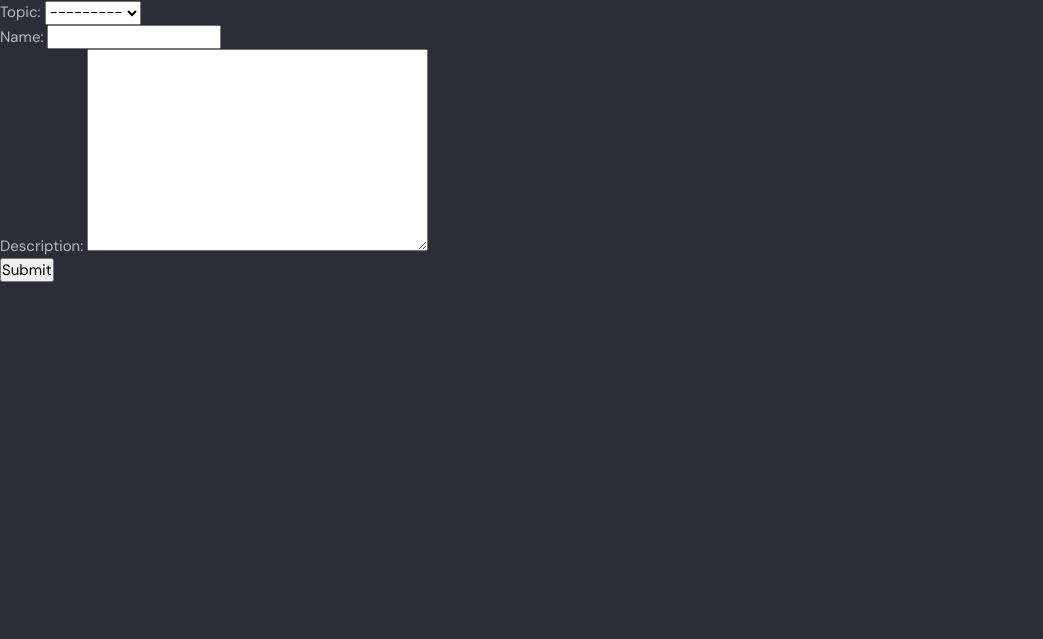
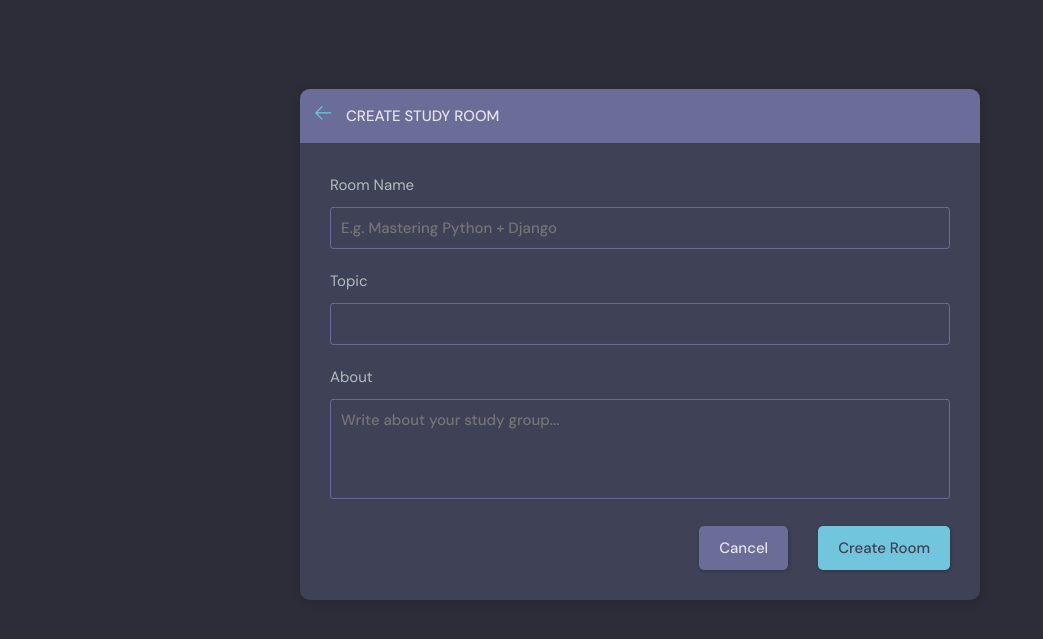
Before and after one commit to KennethDamCS/study-buddy, a Django app: page /create-room/ in a window 1280 px wide. Shown: the part 76-715 px from the top of the page, without its empty margins (0-1043 px from the left). Run offline with Django 5.2, Linux system fonts and the light colour scheme; a user stored in the database is signed in; data comes from the database, SQL or seed files in the repository.

Commit message:
Room creation and room edit form styling

```diff
--- a/studybuddy/base/templates/base/home.html
+++ b/studybuddy/base/templates/base/home.html
@@ -36,7 +36,7 @@
           <h2>Study Room</h2>
           <p>{{room_count}} Rooms available</p>
         </div>
-        <a class="btn btn--main" href="create-room.html">
+        <a class="btn btn--main" href="{% url 'create-room' %}">
           <svg
             version="1.1"
             xmlns="http://www.w3.org/2000/svg"
--- a/studybuddy/base/templates/base/room_form.html
+++ b/studybuddy/base/templates/base/room_form.html
@@ -1,13 +1,56 @@
 {% extends 'main.html' %}
 
 {% block content %}
+  <main class="create-room layout">
+    <div class="container">
+      <div class="layout__box">
+        <div class="layout__boxHeader">
+          <div class="layout__boxTitle">
+            <a href="index.html">
+              <svg version="1.1" xmlns="http://www.w3.org/2000/svg" width="32" height="32" viewBox="0 0 32 32">
+                <title>arrow-left</title>
+                <path
+                  d="M13.723 2.286l-13.723 13.714 13.719 13.714 1.616-1.611-10.96-10.96h27.625v-2.286h-27.625l10.965-10.965-1.616-1.607z">
+                </path>
+              </svg>
+            </a>
+            <h3>Create Study Room</h3>
+          </div>
+        </div>
+        <div class="layout__body">
+          <form class="form" action="#">
+            <div class="form__group">
+              <label for="room_name">Room Name</label>
+              <input id="room_name" name="room_name" type="text" placeholder="E.g. Mastering Python + Django" />
+            </div>
 
-<div>
-    <form method="POST" action="">
-        {% csrf_token %}
-        {{form.as_p}}
-        <input type="submit" value="Submit"/>
-    </form>
-</div>
+            <div class="form__group">
+              <label for="room_topic">Topic</label>
+              <input required type="text" name="topic" id="room_topic" list="topic-list" />
+              <datalist id="topic-list">
+                <select id="room_topic">
+                  <option value="">Select your topic</option>
+                  <option value="Python">Python</option>
+                  <option value="Django">Django</option>
+                </select>
+              </datalist>
+
+            </div>
+
+
+            <div class="form__group">
+              <label for="room_about">About</label>
+              <textarea name="room_about" id="room_about" placeholder="Write about your study group..."></textarea>
+            </div>
+            <div class="form__action">
+              <a class="btn btn--dark" href="index.html">Cancel</a>
+              <button class="btn btn--main" type="submit">Create Room</button>
+            </div>
+          </form>
+        </div>
+      </div>
+    </div>
+  </main>
+</body>
 
 {% endblock content %}
```
Also changed, not shown: studybuddy/base/templates/base/room_form_old.html (added, +13 -0 lines), 5 other files.
